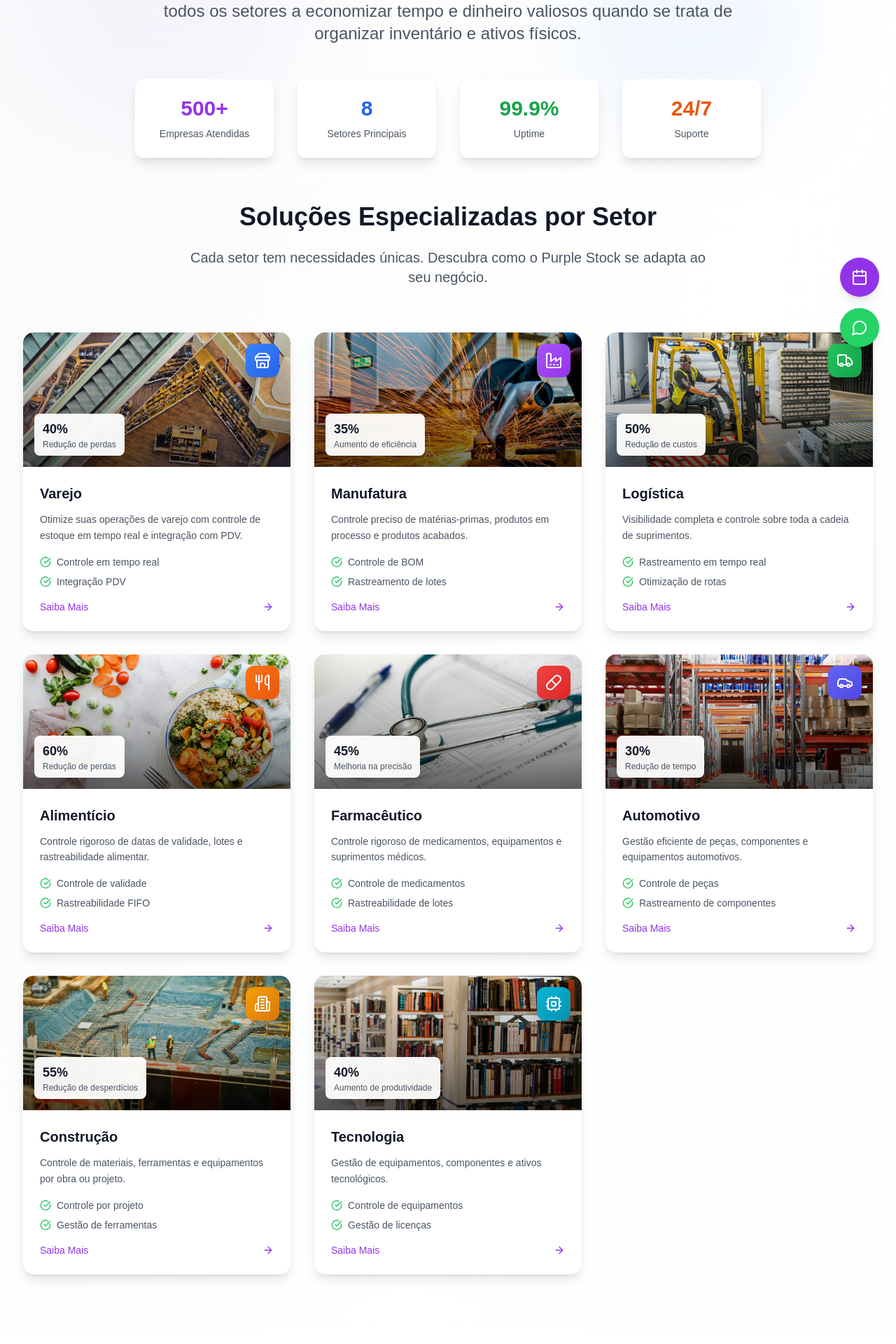
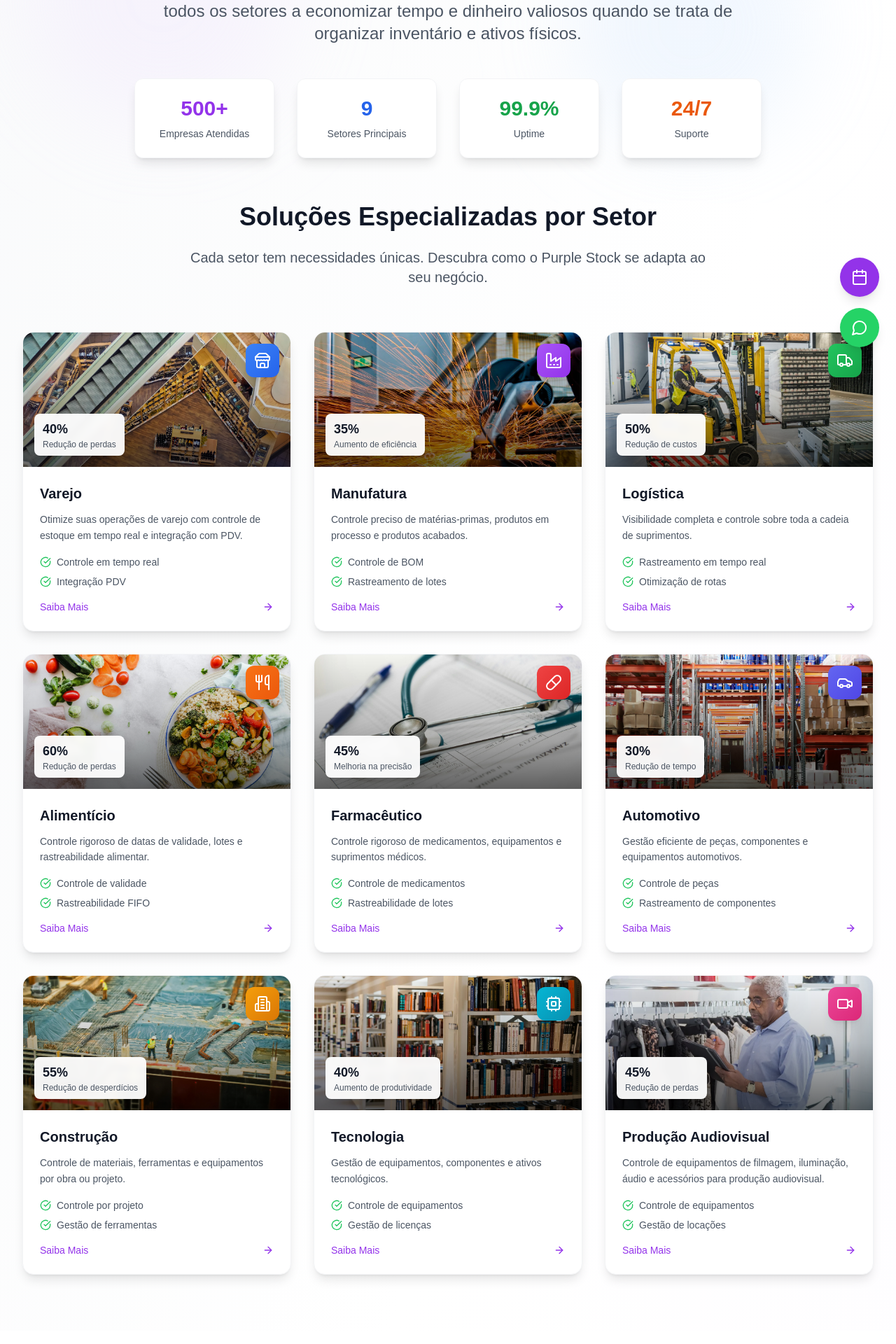
Before and after one commit to Purple-Stock/new_lp, a Next.js app: page /industrias in a window 1280 px wide. Shown: the part 280-2200 px from the top of the page at 70% size. Built offline with nearby package versions, Linux system fonts and the light colour scheme.

Commit message:
Add audiovisual industry to industries page: include detailed description, benefits, and statistics; update translations for multilingual support.

```diff
--- a/app/industrias/page.tsx
+++ b/app/industrias/page.tsx
@@ -15,6 +15,7 @@ import {
   Car,
   Building2,
   Cpu,
+  Video,
   Star,
   CheckCircle,
   ArrowRight,
@@ -26,7 +27,7 @@ import {
 } from "lucide-react"
 import { Button } from "@/components/ui/button"
 
-type IndustryId = "retail" | "manufacturing" | "logistics" | "food" | "pharmaceutical" | "automotive" | "construction" | "technology"
+type IndustryId = "retail" | "manufacturing" | "logistics" | "food" | "pharmaceutical" | "automotive" | "construction" | "technology" | "audiovisual"
 
 interface Industry {
   id: IndustryId
@@ -123,6 +124,16 @@ const industries: Industry[] = [
     benefits: ["Controle de equipamentos", "Gestão de licenças", "Rastreamento de ativos", "Controle de manutenção"],
     stats: { value: "40%", label: "Aumento de produtividade" }
   },
+  {
+    id: "audiovisual",
+    image: "/images/pexels-photo-8201187.webp",
+    icon: Video,
+    color: "text-pink-600",
+    gradient: "from-pink-500 to-pink-600",
+    description: "Controle de equipamentos de filmagem, iluminação, áudio e acessórios para produção audiovisual.",
+    benefits: ["Controle de equipamentos", "Gestão de locações", "Rastreamento de acessórios", "Controle de manutenção"],
+    stats: { value: "45%", label: "Redução de perdas" }
+  },
 ]
 
 const globalBenefits = [
@@ -187,7 +198,7 @@ export default function IndustriasPage() {
               <div className="text-sm text-gray-600">{language === "pt" ? "Empresas Atendidas" : language === "en" ? "Companies Served" : "Entreprises Servies"}</div>
             </div>
             <div className="bg-white rounded-xl p-6 shadow-lg border border-gray-100">
-              <div className="text-3xl font-bold text-blue-600 mb-2">8</div>
+              <div className="text-3xl font-bold text-blue-600 mb-2">9</div>
               <div className="text-sm text-gray-600">{language === "pt" ? "Setores Principais" : language === "en" ? "Main Industries" : "Secteurs Principaux"}</div>
             </div>
             <div className="bg-white rounded-xl p-6 shadow-lg border border-gray-100">
--- a/utils/translations.ts
+++ b/utils/translations.ts
@@ -42,7 +42,8 @@ export const translations = {
         pharmaceutical: "Farmacêutico",
         automotive: "Automotivo",
         construction: "Construção",
-        technology: "Tecnologia"
+        technology: "Tecnologia",
+        audiovisual: "Produção Audiovisual"
       }
     },
     trustedBy: {
@@ -741,7 +742,8 @@ export const translations = {
         pharmaceutical: "Pharmaceutical",
         automotive: "Automotive",
         construction: "Construction",
-        technology: "Technology"
+        technology: "Technology",
+        audiovisual: "Audiovisual Production"
       }
     },
     trustedBy: {
@@ -1408,7 +1410,8 @@ export const translations = {
         pharmaceutical: "Pharmaceutique",
         automotive: "Automobile",
         construction: "Construction",
-        technology: "Technologie"
+        technology: "Technologie",
+        audiovisual: "Production Audiovisuelle"
       }
     },
     trustedBy: {
```
